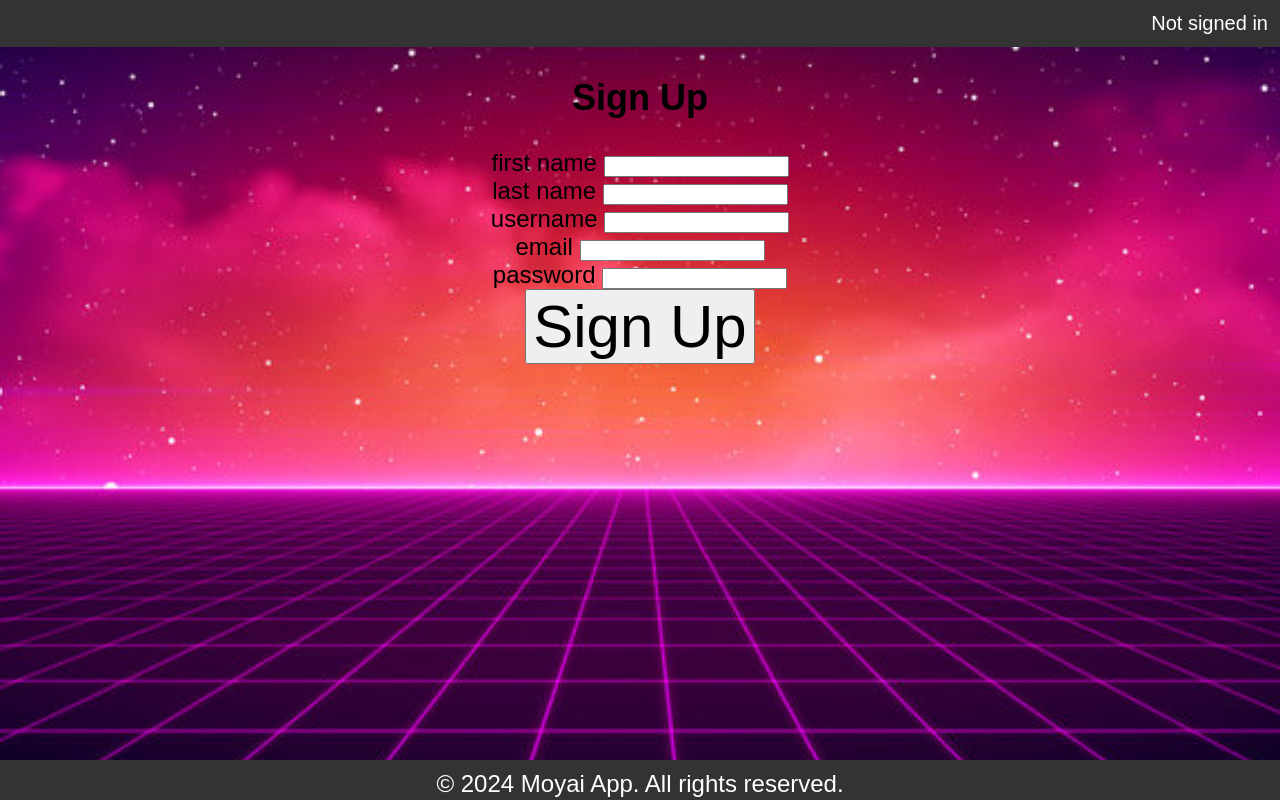
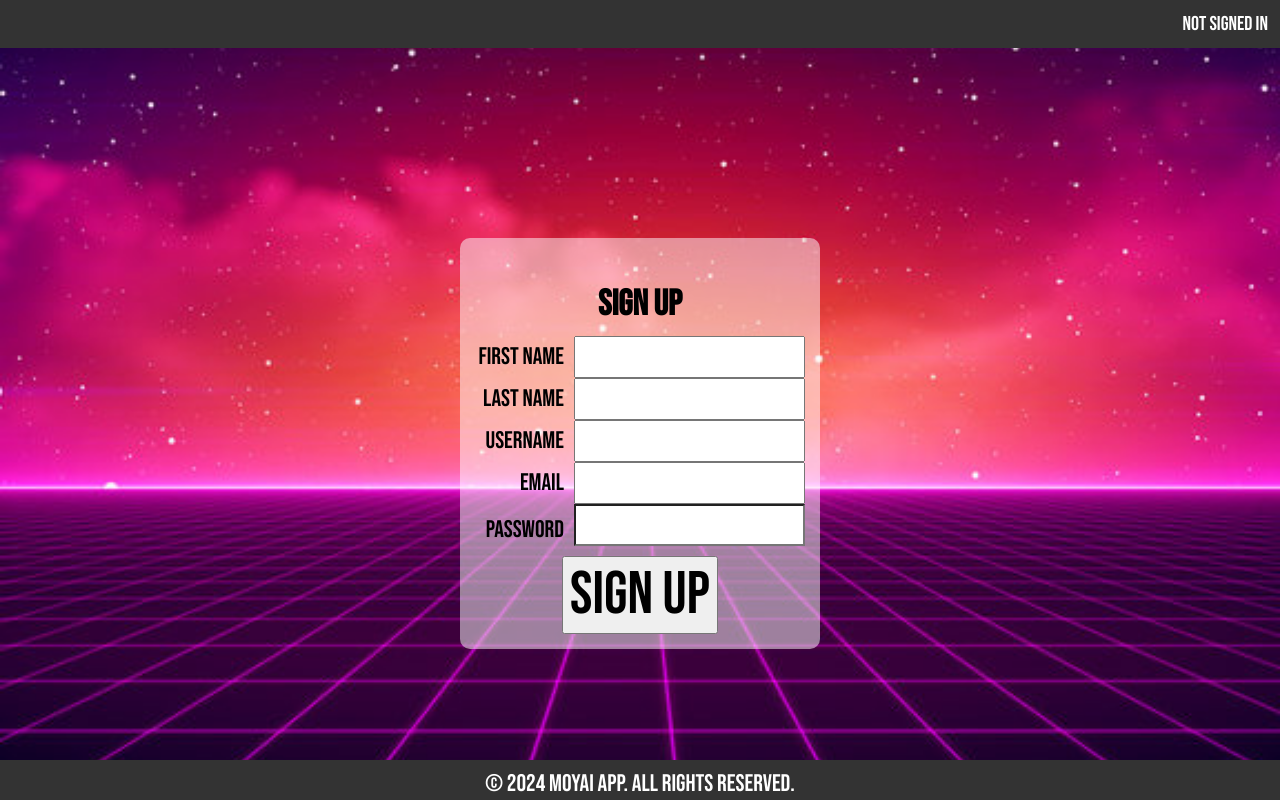
Before and after one commit to HunterBendel/Moyai, a Flask app: page /signup in a window 1280 px wide. Run offline with Flask 3, Linux system fonts and the light colour scheme; some libraries are stand-ins or nearby versions.

Commit message:
Added the css for the signup page

```diff
--- a/static/signin.css
+++ b/static/signin.css
@@ -24,6 +24,8 @@
 }
 
 .form-signin {
+  background-color: #FFFFFF80;
+  border-radius: 10px;
   max-width: 330px;
   padding: 15px;
   margin: 0 auto;
--- /dev/null
+++ b/static/signup.css
@@ -0,0 +1,143 @@
+/*→This is the custom font←*/
+.bebas-neue-regular {
+    font-family: "Bebas Neue", sans-serif;
+    font-weight: 400;
+    font-style: normal;
+}
+
+.container {
+    padding-top: 40px;
+    padding-bottom: 40px;
+    transition: margin-top 0.3s ease; /* Smooth transition for margin-top */
+    align-items: left;
+    text-align: center;
+}
+
+.form-signin {
+    background-color: #FFFFFF80;
+    border-radius: 10px;
+    padding: 10em;
+    max-width: 330px;
+    padding: 15px;
+    margin: 0 auto;
+}
+
+.form-signin .form-signin-heading,
+.form-signin .checkbox {
+    margin-bottom: 10px;
+}
+
+.form-signin .checkbox {
+    font-weight: normal;
+}
+
+.form-signin .form-control {
+    position: relative;
+    height: auto;
+    -webkit-box-sizing: border-box;
+       -moz-box-sizing: border-box;
+            box-sizing: border-box;
+    padding: 10px;
+    font-size: 16px;
+}
+
+.form-signin .form-control:focus {
+    z-index: 2;
+}
+
+.form-signin input[type="email"] {
+    margin-bottom: -1px;
+    border-bottom-right-radius: 0;
+    border-bottom-left-radius: 0;
+}
+.form-signin input[type="password"] {
+    margin-bottom: 10px;
+    border-top-left-radius: 0;
+    border-top-right-radius: 0;
+}
+
+@media (max-width: 1024px) {
+    .container {
+      margin-top: 250px;
+    }
+}
+
+@media (max-width: 896px) {
+    .container {
+      margin-top: 225px;
+    }
+}
+
+@media (max-width: 768px) {
+    .container {
+      margin-top: 200px;
+    }
+}
+
+@media (max-width: 640px) {
+    .container {
+      margin-top: 175px;
+    }
+}
+/*meowmeowmeow*/
+@media (max-height: 1024px) {
+    .container {
+      margin-top: 200px;
+    }
+}
+
+@media (max-height: 896px) {
+    .container {
+      margin-top: 150px;
+    }
+}
+
+@media (max-height: 768px) {
+    .container {
+      margin-top: 100px;
+    }
+}
+
+@media (max-height: 640px) {
+    .container {
+      margin-top: 50px;
+    }
+}
+
+@media (max-height: 512px) {
+    .container {
+        margin-top: 0px;
+    }
+}
+
+@media (max-height: 384px) {
+    .container {
+        margin-top: -50px;
+    }
+}
+
+/* Assuming .form-group is a container for each label and input pair */
+.form-group {
+    display: flex; /* Makes .form-group a flex container */
+    align-items: center; /* Aligns items vertically in the center */
+    justify-content: space-between; /* Puts maximum space between label and input */
+}
+
+  /* If the labels don't have a class, target them by their tag within .form-group */
+.form-group label {
+    text-align: right; /* Aligns the text to the right */
+    margin-right: 10px; /* Adds some space between the label and the input field */
+    flex-basis: 30%; /* Assigns a base width to the labels */
+}
+
+  /* Style the input fields */
+.form-group input {
+    flex-grow: 1; /* Allows input fields to take up remaining space */
+    /* Add padding, borders, or any other styles for the input fields */
+}
+
+  /* You may need additional styling for the overall form alignment */
+form {
+    max-width: 500px; /* Or the max width you prefer */
+    margin: auto; /* Centers the form in the page */
+}
--- a/templates/signup_page.html
+++ b/templates/signup_page.html
@@ -1,4 +1,7 @@
 <head>
+  <link rel="preconnect" href="https://fonts.googleapis.com">
+  <link rel="preconnect" href="https://fonts.gstatic.com" crossorigin>
+  <link href="https://fonts.googleapis.com/css2?family=Bebas+Neue&display=swap" rel="stylesheet">
   <div class="navbar">
     <a class="splitb">Not signed in</a>
   </div>
@@ -13,11 +16,13 @@
 
 {% block styles %}
 {{super()}}
-<link rel="stylesheet" href="{{url_for('.static', filename='signin.css')}}">
+
 {% endblock %}
 
 {% block content %}
+<body>
   <title>Sign Up</title>
+  <link rel="stylesheet" href="{{url_for('.static', filename='signup.css')}}">
   <div class="container">
 
     <form class="form-signin" method="POST" action="/signup">
@@ -32,5 +37,5 @@
     </form>
 
   </div> <!-- /container -->
-
+</body>
 {% endblock %}
```
Lines whose indentation alone changed are shown as unchanged.
